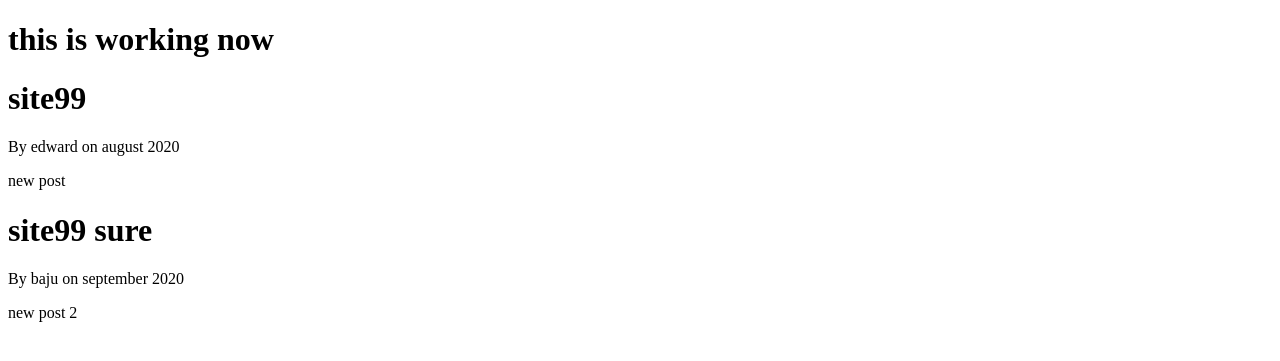
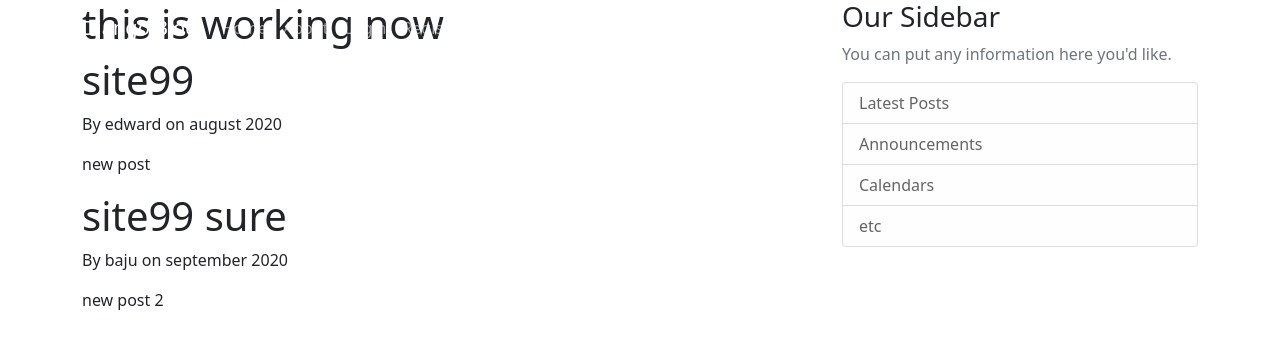
Before and after one commit to edwardmanjolo/mywebsite2021, a Django app: page / in a window 1280 px wide. Shown: the top 361 px of the page. Run offline with Django 3.2, Linux system fonts and the light colour scheme.

Commit message:
TEMPLATE 2

```diff
--- a/website/site99/templates/site99/site99-base.html
+++ b/website/site99/templates/site99/site99-base.html
@@ -1,14 +1,93 @@
-<!DOCTYPE html>
+
+<head>
+
+</head>
+
+
+<!doctype html>
 <html lang="en">
   <head>
+    <!-- Required meta tags -->
+    <meta charset="utf-8">
+    <meta name="viewport" content="width=device-width, initial-scale=1">
         <meta charset="UTF-8">
         {% if title %}
         <title>site99- {{ title }}</title>
         {% else %}
         <title>site99</title>
         {% endif %}
+
+    <!-- Bootstrap CSS -->
+    <link href="https://cdn.jsdelivr.net/npm/bootstrap@5.0.0-beta2/dist/css/bootstrap.min.css"
+          rel="stylesheet"
+          integrity="sha384-BmbxuPwQa2lc/FVzBcNJ7UAyJxM6wuqIj61tLrc4wSX0szH/Ev+nYRRuWlolflfl"
+          crossorigin="anonymous">
+
+    <title>Hello, world!</title>
   </head>
   <body>
-    {% block content %}{% endblock content %}
+    <header class="site-header">
+      <nav class="navbar navbar-expand-md navbar-dark bg-steel fixed-top">
+        <div class="container">
+          <a class="navbar-brand mr-4" href="#">Django Blog</a>
+          <button class="navbar-toggler" type="button"
+                  data-toggle="collapse" data-target="#navbarToggle"
+                  aria-controls="navbarToggle" aria-expanded="false" aria-label="Toggle navigation">
+          <span class="navbar-toggler-icon"></span>
+          </button>
+          <div class="collapse navbar-collapse" id="navbarToggle">
+            <div class="navbar-nav mr-auto">
+              <a class="nav-item nav-link" href="#">Home</a>
+              <a class="nav-item nav-link" href="#">About</a>
+            </div>
+            <!-- Navbar Right Side -->
+            <div class="navbar-nav">
+              {% if user.is_authenticated %}
+                <a class="nav-item nav-link" href="#">Profile</a>
+                <a class="nav-item nav-link" href="#">Logout</a>
+              {% else %}
+                <a class="nav-item nav-link" href="#">Login</a>
+                <a class="nav-item nav-link" href="#">Register</a>
+              {% endif %}
+            </div>
+          </div>
+        </div>
+      </nav>
+    </header>
+    <main role="main" class="container">
+      <div class="row">
+        <div class="col-md-8">
+          {% if messages %}
+            {% for message in messages %}
+              <div class="alert alert-{{ message.tags }}">
+                {{ message }}
+              </div>
+            {% endfor %}
+          {% endif %}
+          {% block content %}{% endblock %}
+        </div>
+        <div class="col-md-4">
+          <div class="content-section">
+            <h3>Our Sidebar</h3>
+            <p class='text-muted'>You can put any information here you'd like.
+              <ul class="list-group">
+                <li class="list-group-item list-group-item-light">Latest Posts</li>
+                <li class="list-group-item list-group-item-light">Announcements</li>
+                <li class="list-group-item list-group-item-light">Calendars</li>
+                <li class="list-group-item list-group-item-light">etc</li>
+              </ul>
+            </p>
+          </div>
+        </div>
+      </div>
+    </main>
+
+    <!-- Optional JavaScript; choose one of the two! -->
+
+    <!-- Option 1: Bootstrap Bundle with Popper -->
+    <script src="https://cdn.jsdelivr.net/npm/bootstrap@5.0.0-beta2/dist/js/bootstrap.bundle.min.js"
+            integrity="sha384-b5kHyXgcpbZJO/tY9Ul7kGkf1S0CWuKcCD38l8YkeH8z8QjE0GmW1gYU5S9FOnJ0"
+            crossorigin="anonymous">
+    </script>
   </body>
 </html>
```
Lines whose indentation alone changed are shown as unchanged.
